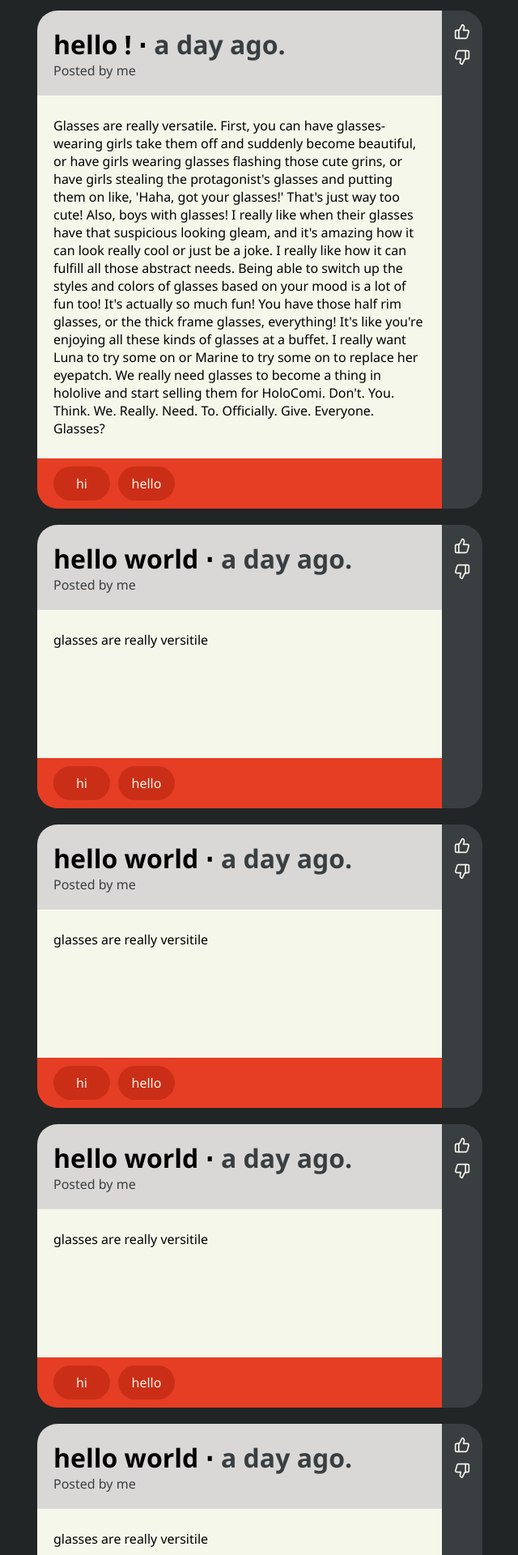
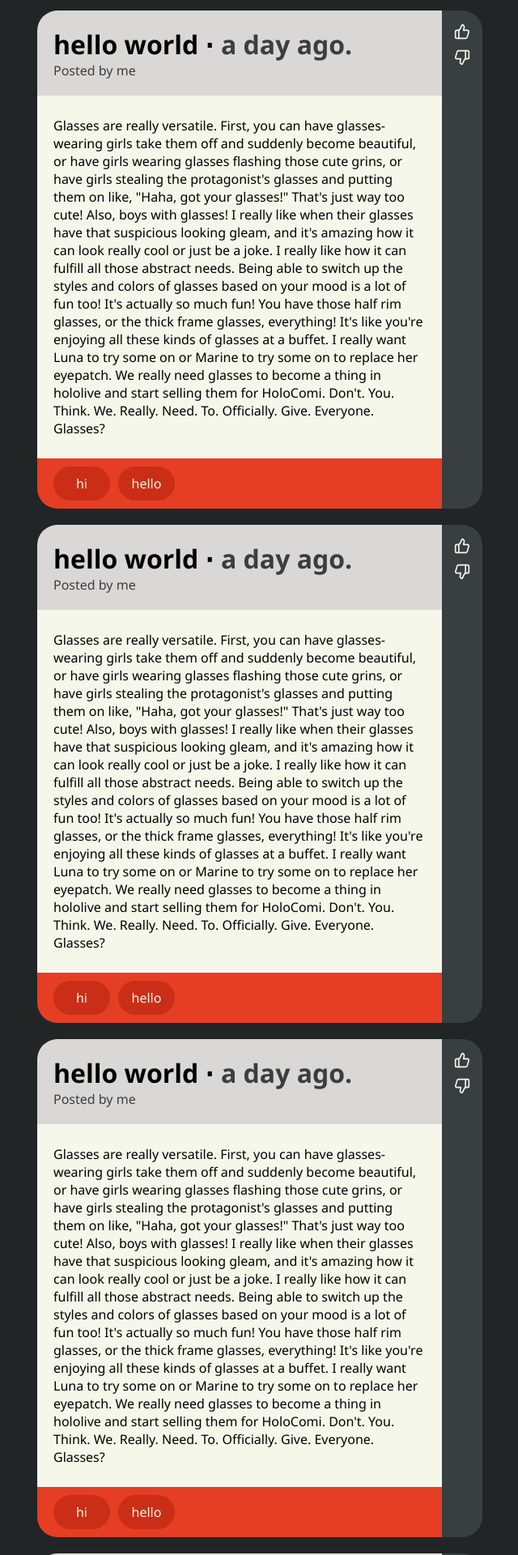
Before and after one commit to tonishii/PhilJunction, a React (Vite) app: page / in a window 1280 px wide. Shown: the part 80-2000 px from the top of the page at 81% size, without its empty margins (319-959 px from the left). Built offline with nearby package versions, Linux system fonts and the light colour scheme.

Commit message:
Added link in post header and moved post data to post-data.ts

```diff
--- a/src/components/post.tsx
+++ b/src/components/post.tsx
@@ -42,7 +42,7 @@ export default function Post({
         <div className="post-body">
           <div className="post-header">
             <h1>
-            {title} &sdot; {" "}
+              <Link to="/postwindow" className="post-link">{title} &sdot;</Link> {" "}
               <span className="gray">{transformDate(datePosted)}</span>
             </h1>
             <p className="gray">Posted by {user}</p>
--- a/src/pages/main.tsx
+++ b/src/pages/main.tsx
@@ -1,44 +1,43 @@
 import Post from "@/components/post";
+import data from "@/post-data";
 
 export default function Main() {
   return (
     <main>
       <Post
-        title={"hello !"}
-        body={
-          "Glasses are really versatile. First, you can have glasses-wearing girls take them off and suddenly become beautiful, or have girls wearing glasses flashing those cute grins, or have girls stealing the protagonist's glasses and putting them on like, 'Haha, got your glasses!' That's just way too cute! Also, boys with glasses! I really like when their glasses have that suspicious looking gleam, and it's amazing how it can look really cool or just be a joke. I really like how it can fulfill all those abstract needs. Being able to switch up the styles and colors of glasses based on your mood is a lot of fun too! It's actually so much fun! You have those half rim glasses, or the thick frame glasses, everything! It's like you're enjoying all these kinds of glasses at a buffet. I really want Luna to try some on or Marine to try some on to replace her eyepatch. We really need glasses to become a thing in hololive and start selling them for HoloComi. Don't. You. Think. We. Really. Need. To. Officially. Give. Everyone. Glasses?"
-        }
-        tags={["hi", "hello"]}
-        datePosted={new Date()}
-        user={"me"}
+        title={data.title}
+        body={data.body}
+        tags={data.tags}
+        datePosted={data.datePosted}
+        user={data.user}
       />
       <Post
-        title={"hello world"}
-        body={"glasses are really versitile"}
-        tags={["hi", "hello"]}
-        datePosted={new Date()}
-        user={"me"}
+        title={data.title}
+        body={data.body}
+        tags={data.tags}
+        datePosted={data.datePosted}
+        user={data.user}
       />
       <Post
-        title={"hello world"}
-        body={"glasses are really versitile"}
-        tags={["hi", "hello"]}
-        datePosted={new Date()}
-        user={"me"}
+        title={data.title}
+        body={data.body}
+        tags={data.tags}
+        datePosted={data.datePosted}
+        user={data.user}
       />
       <Post
-        title={"hello world"}
-        body={"glasses are really versitile"}
-        tags={["hi", "hello"]}
-        datePosted={new Date()}
-        user={"me"}
+        title={data.title}
+        body={data.body}
+        tags={data.tags}
+        datePosted={data.datePosted}
+        user={data.user}
       />
       <Post
-        title={"hello world"}
-        body={"glasses are really versitile"}
-        tags={["hi", "hello"]}
-        datePosted={new Date()}
-        user={"me"}
+        title={data.title}
+        body={data.body}
+        tags={data.tags}
+        datePosted={data.datePosted}
+        user={data.user}
       />
     </main>
   );
--- /dev/null
+++ b/src/pages/postwindow.tsx
@@ -0,0 +1,5 @@
+
+
+export default function PostWindow() {
+
+}
--- /dev/null
+++ b/src/post-data.ts
@@ -0,0 +1,11 @@
+
+
+const data = {
+    title: "hello world",
+    body: "Glasses are really versatile. First, you can have glasses-wearing girls take them off and suddenly become beautiful, or have girls wearing glasses flashing those cute grins, or have girls stealing the protagonist's glasses and putting them on like, \"Haha, got your glasses!\" That's just way too cute! Also, boys with glasses! I really like when their glasses have that suspicious looking gleam, and it's amazing how it can look really cool or just be a joke. I really like how it can fulfill all those abstract needs. Being able to switch up the styles and colors of glasses based on your mood is a lot of fun too! It's actually so much fun! You have those half rim glasses, or the thick frame glasses, everything! It's like you're enjoying all these kinds of glasses at a buffet. I really want Luna to try some on or Marine to try some on to replace her eyepatch. We really need glasses to become a thing in hololive and start selling them for HoloComi. Don't. You. Think. We. Really. Need. To. Officially. Give. Everyone. Glasses?",
+    tags: ["hi", "hello"],
+    datePosted: new Date(),
+    user: "me"
+}
+
+export default data;
--- a/src/styles/global.css
+++ b/src/styles/global.css
@@ -154,3 +154,8 @@ main {
 .gray {
     color: #393E41;
 }
+
+.post-link {
+    text-decoration: none;
+    color: black;
+}
```
Lines whose indentation alone changed are shown as unchanged.
